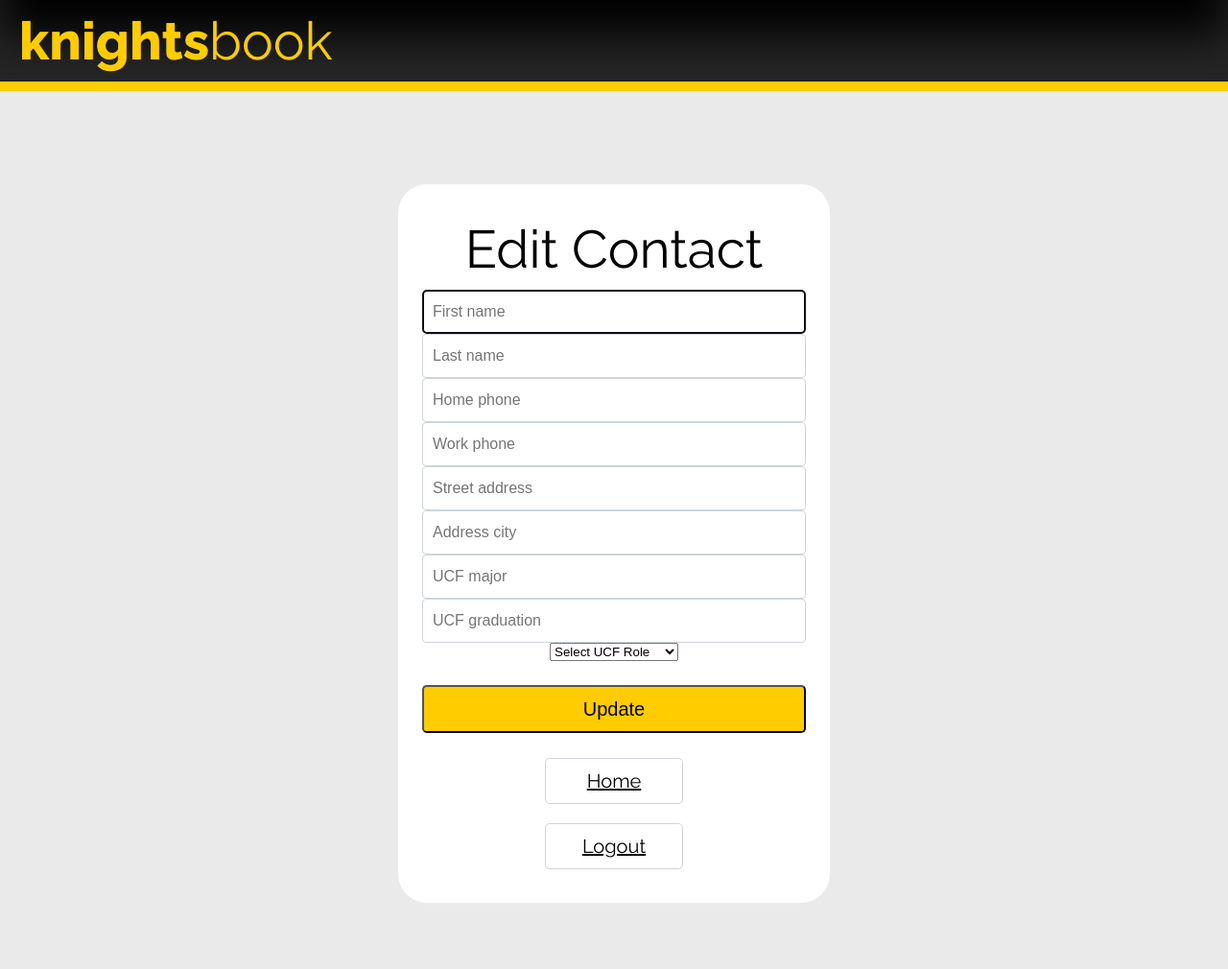
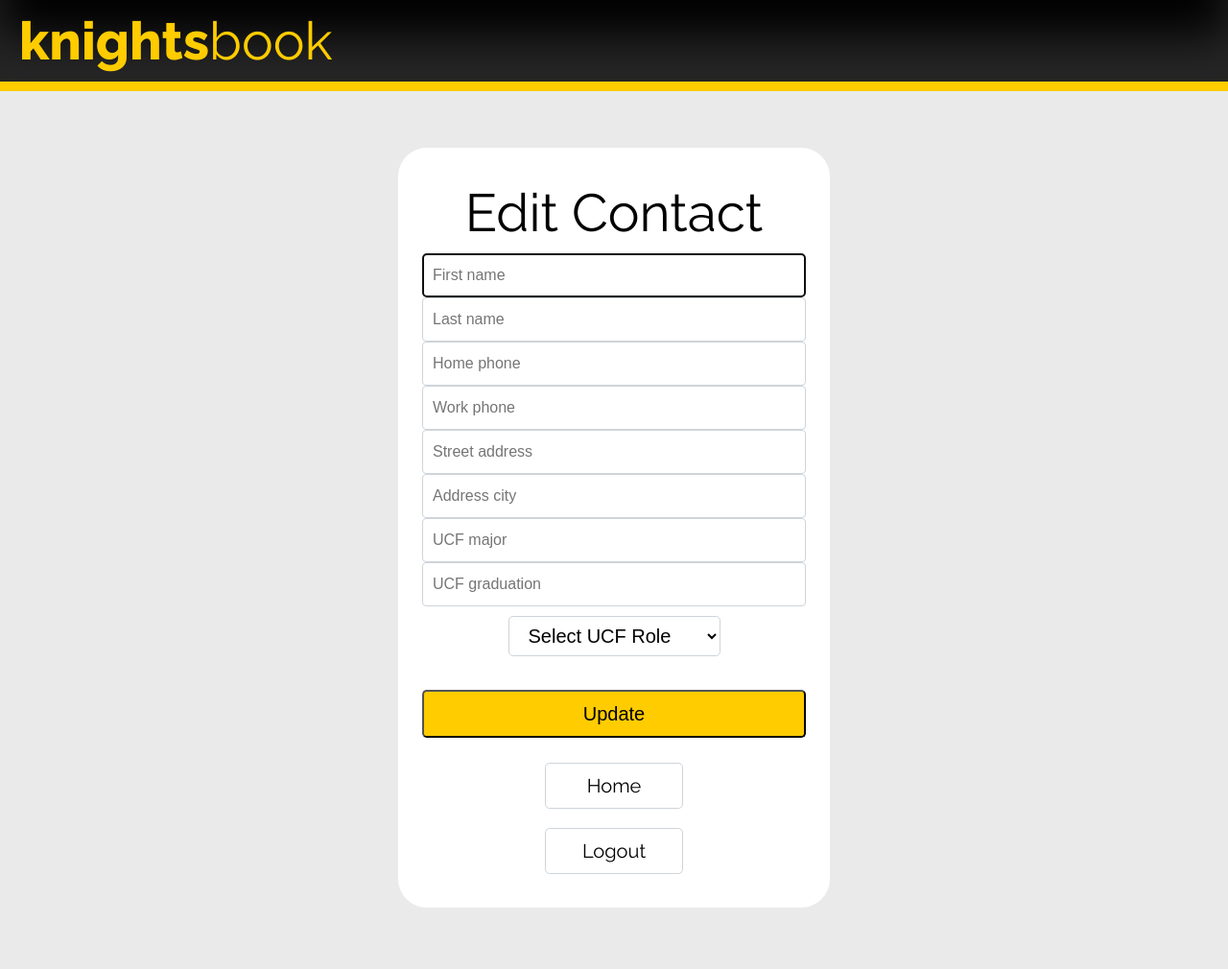
Before and after one commit to samrankin1/KnightsBook, a Django app: template knightsbook/contacts/templates/contacts/edit.html in a window 1280 px wide. Shown: the whole page at 96% size. Before the commit the page ends 941 px from the top, so only its background shows below. Run offline with Django 3.2, Linux system fonts and the light colour scheme; the template is opened without the code that fills it, so the values that code supplies are empty.

Commit message:
updated look with colored link hover

```diff
--- a/knightsbook/contacts/static/styles.css
+++ b/knightsbook/contacts/static/styles.css
@@ -70,10 +70,21 @@ button {
     font-weight: bold;
 }
 
+.contact-container {
+	flex: 1 0 auto;
+	text-align: center;
+	margin: 10% auto 5%;
+	max-width: none;
+	width: 100%;
+	padding: 25px;
+	border-radius: 30px;
+	background-color: white;
+}
+
 .main-container {
 	flex: 1 0 auto;
 	text-align: center;
-	margin: 15% auto 5%;
+	margin: 12% auto 5%;
 	max-width: 400px;
 	width: 100%;
 	padding: 25px;
@@ -127,10 +138,9 @@ footer {
 	box-shadow: 2px 5px;
 }
 
-
 .footnote a {
 	display: inline-block;
-	text-decoration: underline;
+	text-decoration: none;
 	color: black;
 }
 
@@ -200,6 +223,22 @@ footer {
 	background-color: #272525;
 }
 
+select {
+	font-size: 16px;
+	line-height: 1.5;
+	margin-top: 10px;
+	margin-bottom: 10px;
+
+	border-radius: 5px 5px 5px 5px;
+	background-color: #fff;
+	border: 1px solid #ced4da;
+
+	padding: .5rem 1rem;
+	font-size: 1.25rem;
+	line-height: 1.5;
+	border-radius: .3rem;
+}
+
 .sidebar {
 	list-style-type: none;
 	margin: 0;
```
Also changed, not shown: other parts of knightsbook/contacts/static/styles.css (+29 -6 lines).
